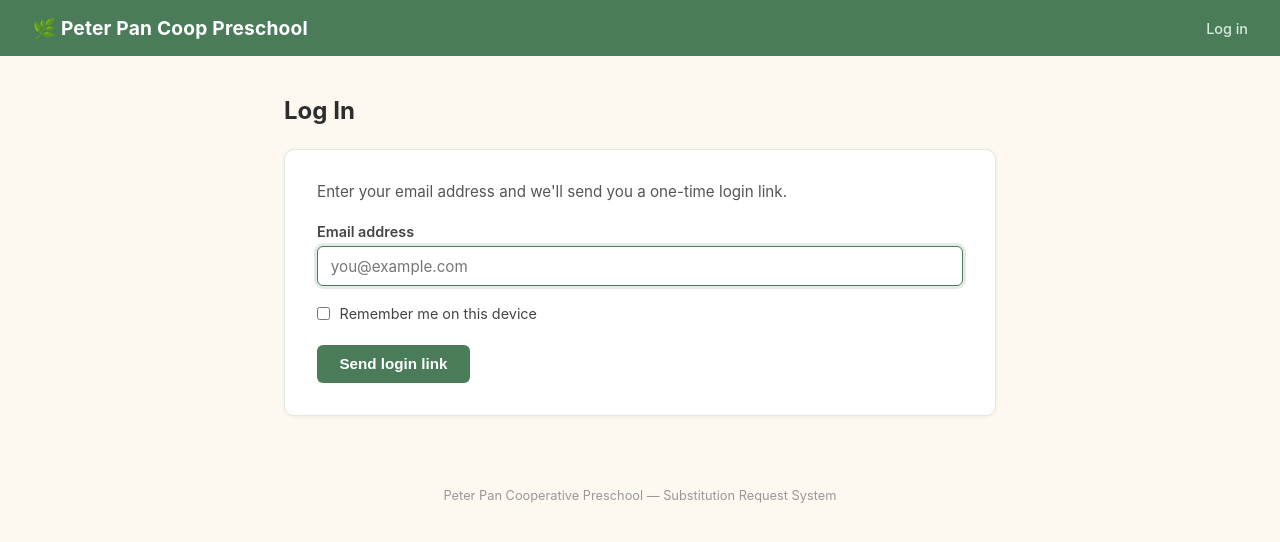
After one commit to Schatzjason/pp-email-app, a Flask app: page /auth/login in a window 1280 px wide. The commit adds this page. Shown: the top 542 px of the page. Run offline with Flask 3, Linux system fonts and the light colour scheme.

Commit message:
Added login UI. Magin Email.

```diff
--- a/app.py
+++ b/app.py
@@ -1,10 +1,10 @@
 import os
 import uuid
-from datetime import datetime
+from datetime import datetime, timedelta
 
 from dotenv import load_dotenv
-from flask import Flask, render_template, request
-from flask_login import LoginManager, UserMixin
+from flask import Flask, flash, redirect, render_template, request, url_for
+from flask_login import LoginManager, UserMixin, current_user, login_required, login_user, logout_user
 from flask_sqlalchemy import SQLAlchemy
 
 load_dotenv()
@@ -17,6 +17,7 @@ app.config["SECRET_KEY"] = os.environ.get("FLASK_SECRET_KEY", "dev-secret-key")
 db = SQLAlchemy(app)
 
 login_manager = LoginManager(app)
+login_manager.login_view = "auth_login"
 
 # ---------------------------------------------------------------------------
 # Hardcoded parent list
@@ -117,6 +118,16 @@ def load_user(email):
     return db.session.get(User, email)
 
 
+class MagicLinkToken(db.Model):
+    __tablename__ = "magic_link_tokens"
+
+    token = db.Column(db.String(36), primary_key=True)
+    email = db.Column(db.String(255), db.ForeignKey("users.email"), nullable=False)
+    expires_at = db.Column(db.DateTime, nullable=False)
+    used = db.Column(db.Boolean, nullable=False, default=False)
+    remember = db.Column(db.Boolean, nullable=False, default=False)
+
+
 class SubstitutionRequest(db.Model):
     __tablename__ = "substitution_requests"
 
@@ -136,6 +147,28 @@ class SubstitutionRequest(db.Model):
 # ---------------------------------------------------------------------------
 
 SEP = "=" * 64
+
+
+def send_magic_link_email(email: str, name: str, magic_url: str) -> None:
+    print(f"\n{SEP}")
+    print("  SIMULATED EMAIL — Magic Link Login")
+    print(SEP)
+    print(f"\nTO:      {name} <{email}>")
+    print(f"SUBJECT: Your Peter Pan Coop login link")
+    print(f"BODY:")
+    print(f"  Hi {name},")
+    print()
+    print(f"  Click the link below to log in to the Peter Pan Coop Preschool")
+    print(f"  substitution system. This link expires in 15 minutes and can")
+    print(f"  only be used once.")
+    print()
+    print(f"  {magic_url}")
+    print()
+    print(f"  If you didn't request this link, you can safely ignore this email.")
+    print()
+    print(f"  Thank you,")
+    print(f"  Peter Pan Coop Preschool")
+    print(f"\n{SEP}\n")
 
 
 def send_substitution_email(sub: SubstitutionRequest, base_url: str) -> None:
@@ -173,11 +206,83 @@ def send_substitution_email(sub: SubstitutionRequest, base_url: str) -> None:
 
 
 # ---------------------------------------------------------------------------
+# Auth routes
+# ---------------------------------------------------------------------------
+
+
+@app.route("/auth/login", methods=["GET", "POST"])
+def auth_login():
+    if current_user.is_authenticated:
+        return redirect(url_for("index"))
+
+    if request.method == "POST":
+        email = request.form.get("email", "").strip().lower()
+        remember = bool(request.form.get("remember"))
+
+        user = db.session.get(User, email)
+        if user:
+            token_str = str(uuid.uuid4())
+            magic_token = MagicLinkToken(
+                token=token_str,
+                email=email,
+                expires_at=datetime.utcnow() + timedelta(minutes=15),
+                remember=remember,
+            )
+            db.session.add(magic_token)
+            db.session.commit()
+
+            magic_url = url_for("auth_verify", token=token_str, _external=True)
+            send_magic_link_email(email, user.name, magic_url)
+
+        # Always show the same message — don't leak whether the email exists
+        return render_template("auth/login.html", sent=True, email=email)
+
+    return render_template("auth/login.html")
+
+
+@app.route("/auth/verify/<token>")
+def auth_verify(token):
+    magic_token = db.session.get(MagicLinkToken, token)
+
+    if magic_token is None:
+        flash("Invalid login link.", "error")
+        return redirect(url_for("auth_login"))
+
+    if magic_token.used:
+        flash("This login link has already been used. Please request a new one.", "error")
+        return redirect(url_for("auth_login"))
+
+    if datetime.utcnow() > magic_token.expires_at:
+        flash("This login link has expired. Please request a new one.", "error")
+        return redirect(url_for("auth_login"))
+
+    magic_token.used = True
+    db.session.commit()
+
+    user = db.session.get(User, magic_token.email)
+    login_user(user, remember=magic_token.remember)
+
+    next_url = request.args.get("next", "")
+    # Guard against open-redirect: only allow relative paths
+    if next_url and next_url.startswith("/") and not next_url.startswith("//"):
+        return redirect(next_url)
+    return redirect(url_for("index"))
+
+
+@app.route("/auth/logout")
+@login_required
+def auth_logout():
+    logout_user()
+    return redirect(url_for("auth_login"))
+
+
+# ---------------------------------------------------------------------------
 # Routes
 # ---------------------------------------------------------------------------
 
 
 @app.route("/", methods=["GET", "POST"])
+@login_required
 def index():
     if request.method == "POST":
         name = request.form.get("name", "").strip()
@@ -226,6 +331,7 @@ def index():
 
 
 @app.route("/accept/<token>", methods=["GET", "POST"])
+@login_required
 def accept(token):
     sub = SubstitutionRequest.query.filter_by(token=token).first_or_404()
 
@@ -266,6 +372,7 @@ def accept(token):
 
 
 @app.route("/report")
+@login_required
 def report():
     from_date_str = request.args.get("from_date", "")
     to_date_str = request.args.get("to_date", "")
--- a/main.py
+++ b/main.py
@@ -1,4 +1,4 @@
 from app import app
 
 if __name__ == "__main__":
-    app.run(debug=True)
+    app.run(debug=True, host='0.0.0.0', port=5001)
--- /dev/null
+++ b/templates/auth/login.html
@@ -0,0 +1,48 @@
+{% extends "base.html" %}
+{% block title %}Log In — Peter Pan Coop{% endblock %}
+
+{% block content %}
+<h2>Log In</h2>
+
+{% if sent %}
+  <div class="alert alert-success">
+    If <strong>{{ email }}</strong> is in our system, a login link has been sent.
+    Check your email and click the link — it expires in 15 minutes.
+  </div>
+  <p style="font-size:0.9rem; color:#666;">
+    Didn't get it? <a href="/auth/login" style="color:#4a7c59;">Request another link.</a>
+  </p>
+{% else %}
+  <div class="card">
+    <p style="margin-bottom:1.4rem; font-size:0.95rem; color:#555;">
+      Enter your email address and we'll send you a one-time login link.
+    </p>
+
+    <form method="post">
+      <label for="email">Email address</label>
+      <input
+        type="email"
+        id="email"
+        name="email"
+        placeholder="you@example.com"
+        required
+        autofocus
+      />
+
+      <div style="display:flex; align-items:center; gap:0.6rem; margin-bottom:1.4rem;">
+        <input
+          type="checkbox"
+          id="remember"
+          name="remember"
+          style="width:auto; margin-bottom:0;"
+        />
+        <label for="remember" style="font-weight:400; margin-bottom:0; cursor:pointer;">
+          Remember me on this device
+        </label>
+      </div>
+
+      <button type="submit" class="btn btn-primary">Send login link</button>
+    </form>
+  </div>
+{% endif %}
+{% endblock %}
--- a/templates/base.html
+++ b/templates/base.html
@@ -138,12 +138,25 @@
   <header>
     <h1>🌿 Peter Pan Coop Preschool</h1>
     <nav>
-      <a href="/">Request Sub</a>
-      <a href="/report">Report</a>
+      {% if current_user.is_authenticated %}
+        <a href="/">Request Sub</a>
+        <a href="/report">Report</a>
+        <span style="color:#d4edda; font-size:0.85rem; margin-left:1.5rem; opacity:0.9;">{{ current_user.name }}</span>
+        <a href="/auth/logout">Log out</a>
+      {% else %}
+        <a href="/auth/login">Log in</a>
+      {% endif %}
     </nav>
   </header>
 
   <main>
+    {% with messages = get_flashed_messages(with_categories=true) %}
+      {% for category, message in messages %}
+        <div class="alert alert-{{ 'error' if category == 'error' else 'info' }}" style="margin-bottom:1.5rem;">
+          {{ message }}
+        </div>
+      {% endfor %}
+    {% endwith %}
     {% block content %}{% endblock %}
   </main>
 
```
